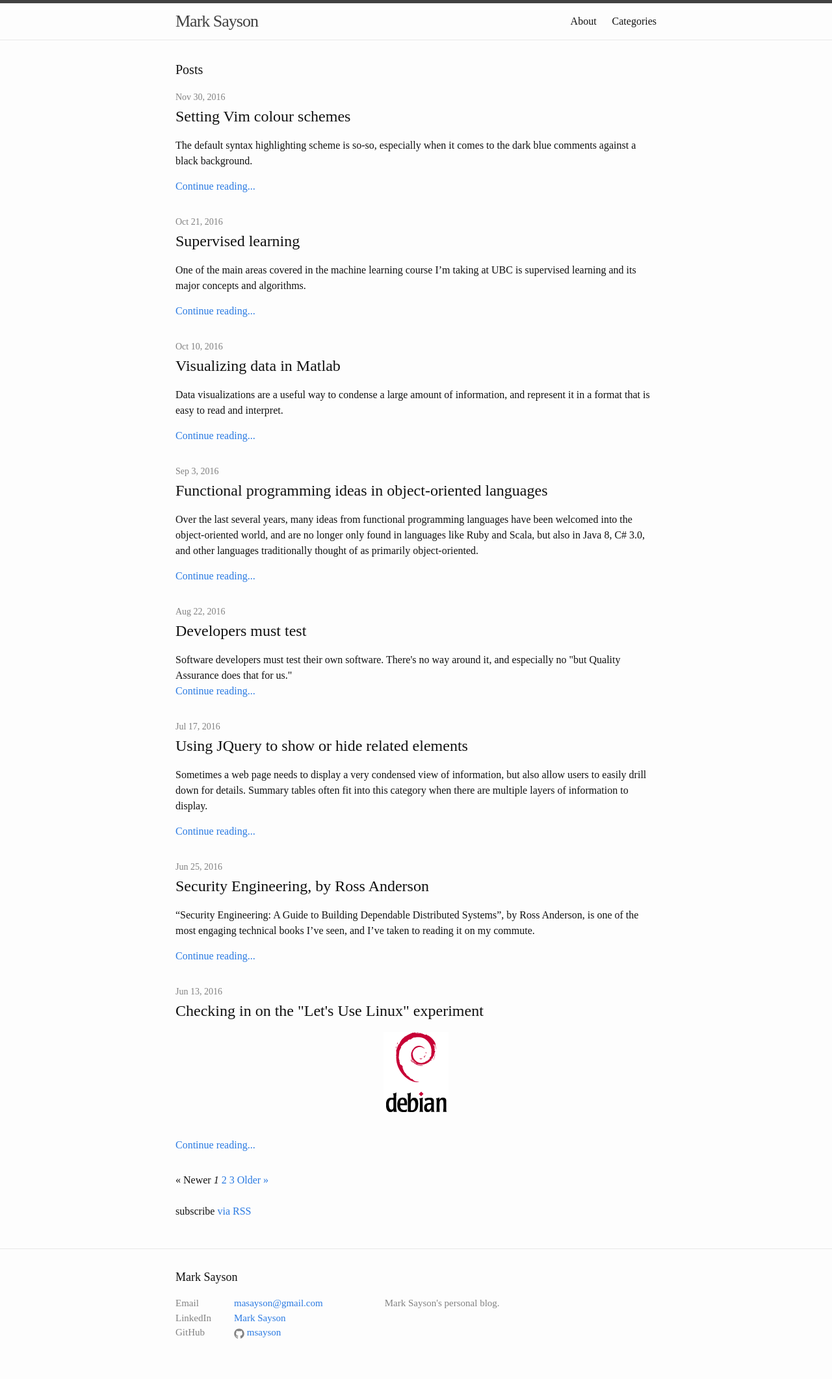
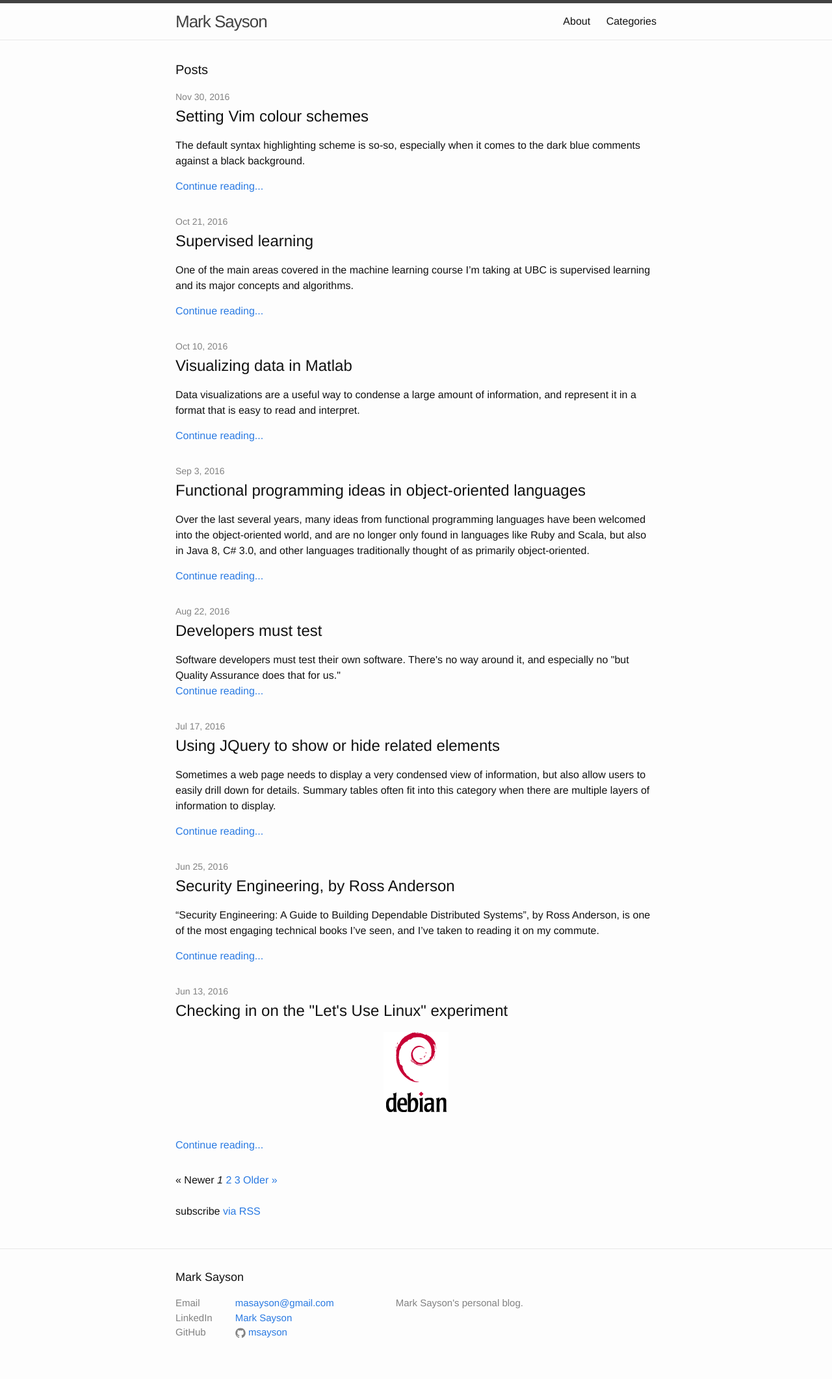
Before and after one commit to msayson/msayson.github.io, a Jekyll site: the page built from index.html, in a window 1280 px wide. Shown: the whole page at 65% size. Built offline with Jekyll 4.4.1, drawn with Linux system fonts in a browser that asks for light colours; the list of posts is cut into pages by our own code.

Commit message:
Use Georgia as default font when Helvetica Neue is not supported

```diff
--- a/css/main.scss
+++ b/css/main.scss
@@ -6,7 +6,7 @@
 
 
 // Our variables
-$base-font-family: serif, "Helvetica Neue", Helvetica, Arial, sans-serif;
+$base-font-family: "Helvetica Neue", Georgia, serif, Helvetica, Arial, sans-serif;
 $base-font-size:   16px;
 $base-font-weight: 400;
 $small-font-size:  $base-font-size * 0.875;
```
